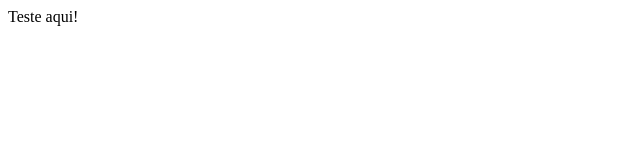
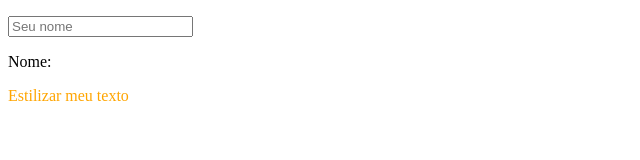
Before and after one commit to Walt2018/vuejs, a website: page index.html in a window 1280 px wide. Shown: the whole page, without its empty margins (0-640 px from the left). Drawn offline with nearby package versions, Linux system fonts and the light colour scheme.

Commit message:
change 01

```diff
--- a/index.html
+++ b/index.html
@@ -3,17 +3,38 @@
   <head>
     <title>My first Vue app</title>
     <script src="https://unpkg.com/vue"></script>
+    <style>
+      .corMarron {
+        color: brown;
+      }
+      .corLaranja {
+        color: orange;
+      }
+      .corGreen {
+        color: green;
+      }
+    </style>
   </head>
   <body>
     <div id="app">
-      {{ message }}
+      <!-- v-model -->
+      <p>
+        <input type="text" v-model:value="nome" placeholder="Seu nome" />
+      </p>
+      Nome: {{ nome }}
+
+      <!-- v-bind -->
+      <p :class="style">
+        Estilizar meu texto
+      </p>
     </div>
 
     <script>
       var app = new Vue({
         el: "#app",
         data: {
-          message: "Teste aqui!"
+          nome: "",
+          style: ["corLaranja", { corGreen: false }]
         }
       });
     </script>
```
